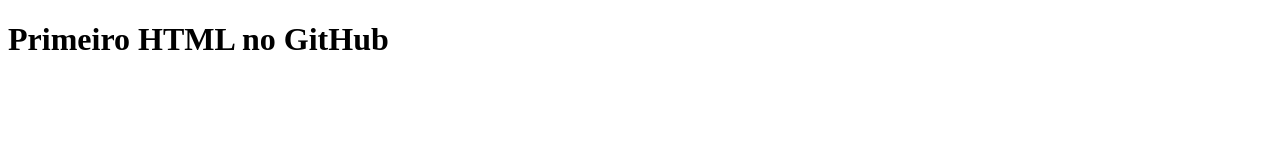
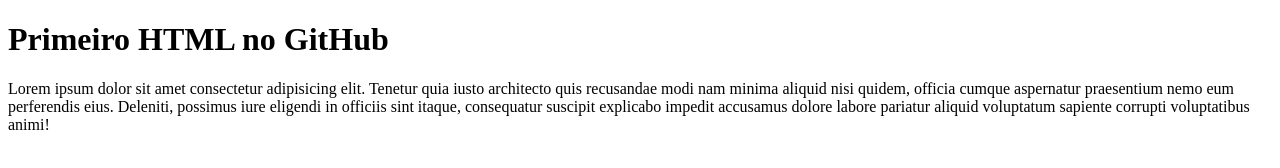
Before and after one commit to Jota1x/teste-Git, a plain HTML site: page index.html in a window 1280 px wide. Drawn offline with Linux system fonts and the light colour scheme.

Commit message:
inclusão de paragrafo

```diff
--- a/index.html
+++ b/index.html
@@ -8,6 +8,7 @@
 </head>
 <body>
     <h1>Primeiro HTML no GitHub</h1>
+    Lorem ipsum dolor sit amet consectetur adipisicing elit. Tenetur quia iusto architecto quis recusandae modi nam minima aliquid nisi quidem, officia cumque aspernatur praesentium nemo eum perferendis eius. Deleniti, possimus iure eligendi in officiis sint itaque, consequatur suscipit explicabo impedit accusamus dolore labore pariatur aliquid voluptatum sapiente corrupti voluptatibus animi!
 
 </body>
 </html>
```
